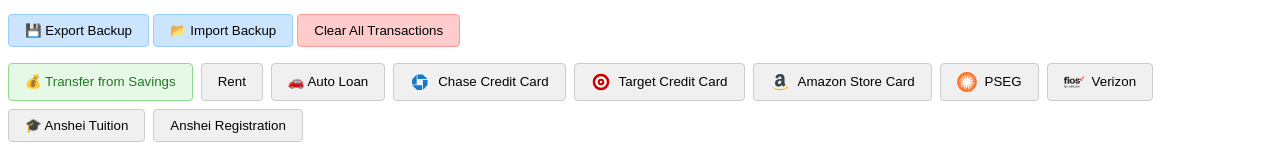
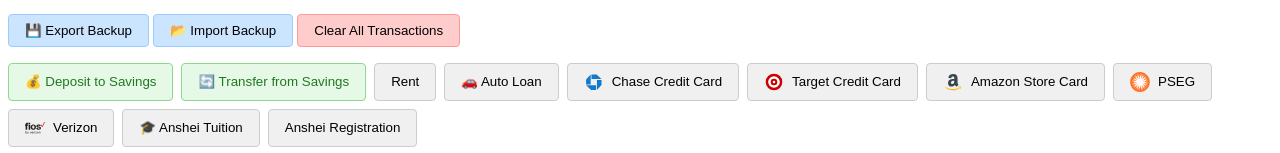
Before and after one commit to rafistrauss/budget, a SvelteKit app: page /checking in a window 1280 px wide. Shown: the part 380-533 px from the top of the page. Built offline with nearby package versions, Linux system fonts and the light colour scheme; no server answers.

Commit message:
feat: Update shortcut buttons for savings transactions; change 'Transfer from Savings' to 'Deposit to Savings' and add new transfer button

```diff
--- a/src/routes/checking/+page.svelte
+++ b/src/routes/checking/+page.svelte
@@ -773,7 +773,8 @@
     </div>
 
     <div class="shortcut-buttons">
-        <button class="credit-button" on:click={() => { setShortcut('', getUpcomingDate(1)); type = 'transfer'; transferTo = 'checking'; account = 'savings'; title = 'Transfer from Savings'; }}>💰 Transfer from Savings</button>
+        <button class="credit-button" on:click={() => { setShortcut('', getUpcomingDate(1)); type = 'credit'; account = 'savings'; title = 'Deposit to Savings'; }}>💰 Deposit to Savings</button>
+        <button class="credit-button" on:click={() => { setShortcut('', getUpcomingDate(1)); type = 'transfer'; transferTo = 'checking'; account = 'savings'; title = 'Transfer from Savings'; }}>🔄 Transfer from Savings</button>
         <button class:addressed={hasRent} on:click={() => { setShortcut('3445', getUpcomingDate(1)); type = 'debit'; title = 'Rent'; }}>Rent</button>
         <button class:addressed={hasAutoLoan} on:click={() => { setShortcut('723.5', getUpcomingDate(8)); type = 'debit'; title = 'Auto Loan'; }}>🚗 Auto Loan</button>
         <button class:addressed={hasChaseCreditCard} on:click={() => { setShortcut('', getUpcomingDate(8)); type = 'debit'; title = 'Chase Credit Card'; }}><ChaseLogo /> Chase Credit Card</button>
```
